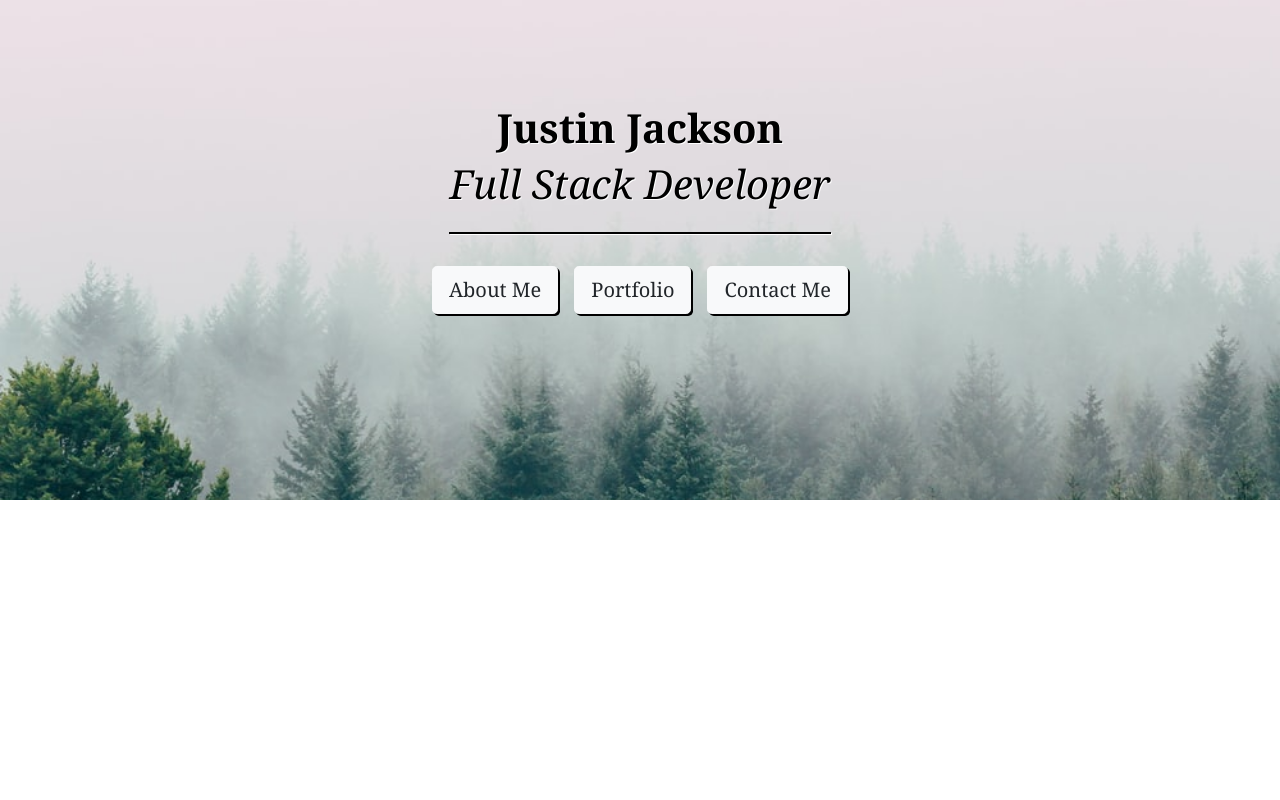
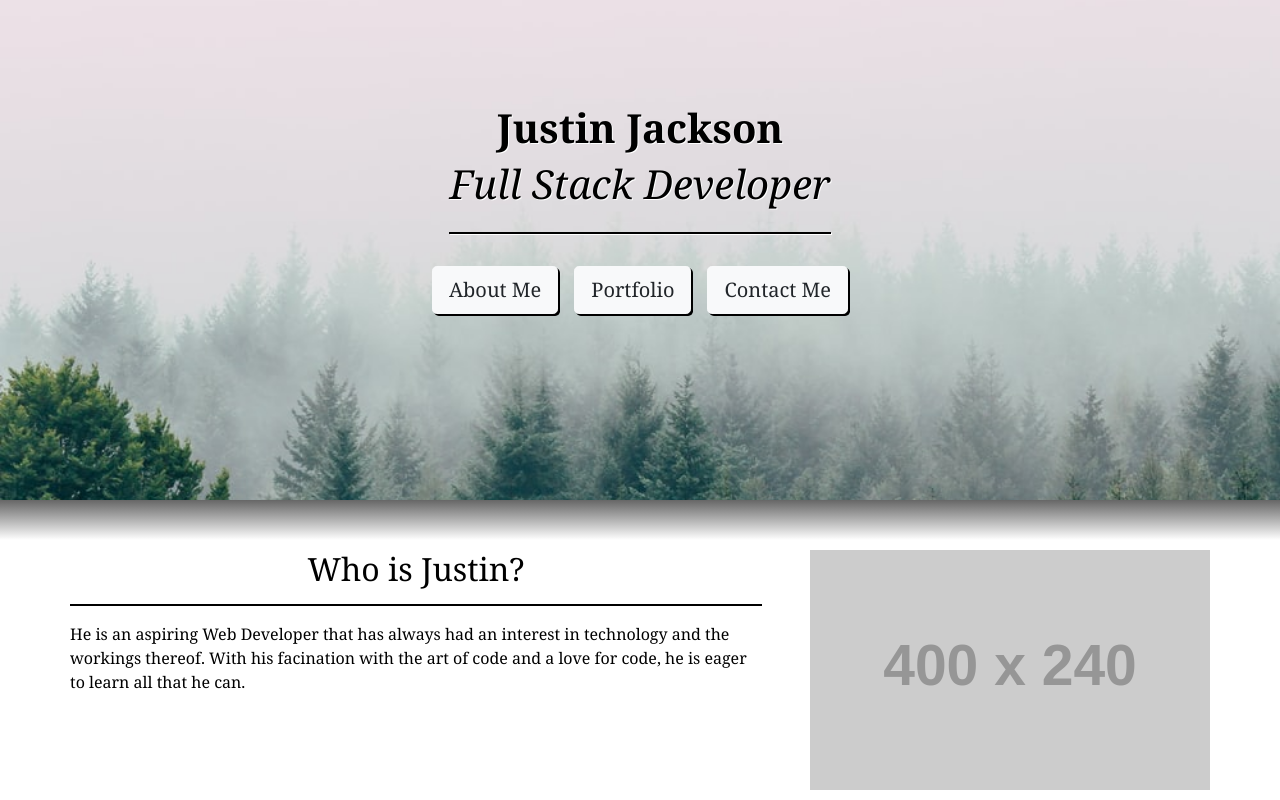
Before and after one commit to winteriscoming97/portfolio, a plain HTML site: page index.html in a window 1280 px wide. Drawn offline with nearby package versions, Linux system fonts and the light colour scheme; placeholder pictures from the web are drawn by us.

Commit message:
Added bio section

```diff
--- a/index.html
+++ b/index.html
@@ -12,21 +12,41 @@
     <link rel="stylesheet" href="./style.css" type="text/css"/>
   </head>
   <body>
+
+    <!-- Greeting  -->
     <div class="container-fluid" id="Greeting">
       <div class="row d-flex flex-grow-1 flex-column align-content-center justify-content-end">
         <h1 class="text-center">Justin Jackson</h1>
         <h2 class="text-center"><i>Full Stack Developer</i></h2>
         <hr class="mx-0">
       </div>
-      <div class="row d-flex flex-grow-1 justify-content-center">
+
+      <!-- Nav Buttons  -->
+      <nav class="row d-flex flex-grow-1 justify-content-center">
         <a href="#Bio"><button type="button" class="btn btn-light btn-lg mt-3">About Me</button></a>
         <a href="#Porfolio"><button type="button" class="btn btn-light btn-lg mx-3 mt-3" >Portfolio</button></a>
         <a href="#Contact"> <button type="button" class="btn btn-light btn-lg mt-3">Contact Me</button></a>
+      </nav>
+    </div>
 
+      <!-- Divider Shadow  -->
+    <div class="container-fluid divider">
+    </div>
+
+<!-- Bio Section  -->
+    <div class="container" id="Bio">
+      <div class="row d-flex flex-grow-1 justify-content-center justify-content-md-start flex-md-nowrap">
+        <div class="mr-md-5">
+
+          <h2 class="text-center">Who is Justin?</h2>
+          <hr class="mx-0">
+          <p>He is an aspiring Web Developer that has always had an interest in technology and the workings thereof. With his facination with the art of code and a love for code, he is eager to learn all that he can.</p>
+        </div>
+          <img src="https://via.placeholder.com/400x240" alt=""/>
       </div>
     </div>
-    <div class="container">
 
-    </div>
+    <!-- Portfolio Section  -->
+
   </body>
 </html>
--- a/style.css
+++ b/style.css
@@ -13,6 +13,11 @@ hr {
   border: solid 1px black;
   box-shadow: 1px 1px white;
 }
+
+.container-fluid,
+.container {
+  min-width: 450px;
+}
 /*  Nav  */
 
 
@@ -20,16 +25,12 @@ hr {
 
 #Greeting {
   height: 500px;
-  min-width: 650px;
   background-image: url(./images/body_background.jpg);
   background-size: cover;
   background-position: center;
   background-repeat: no-repeat;
 }
 
-.background {
-
-}
 
 #Greeting h1,
 #Greeting h2 {
@@ -44,3 +45,17 @@ hr {
   text-shadow: none;
   box-shadow: 2px 2px black;
 }
+
+/* Divider  */
+
+.divider {
+  height: 50px;
+  width: 100%;
+  background-image: linear-gradient(hsl(0, 0%, 40%), white 80%);
+}
+
+/* Bio Section  */
+
+/* Portfolio  */
+
+/* Contacts  */
```
